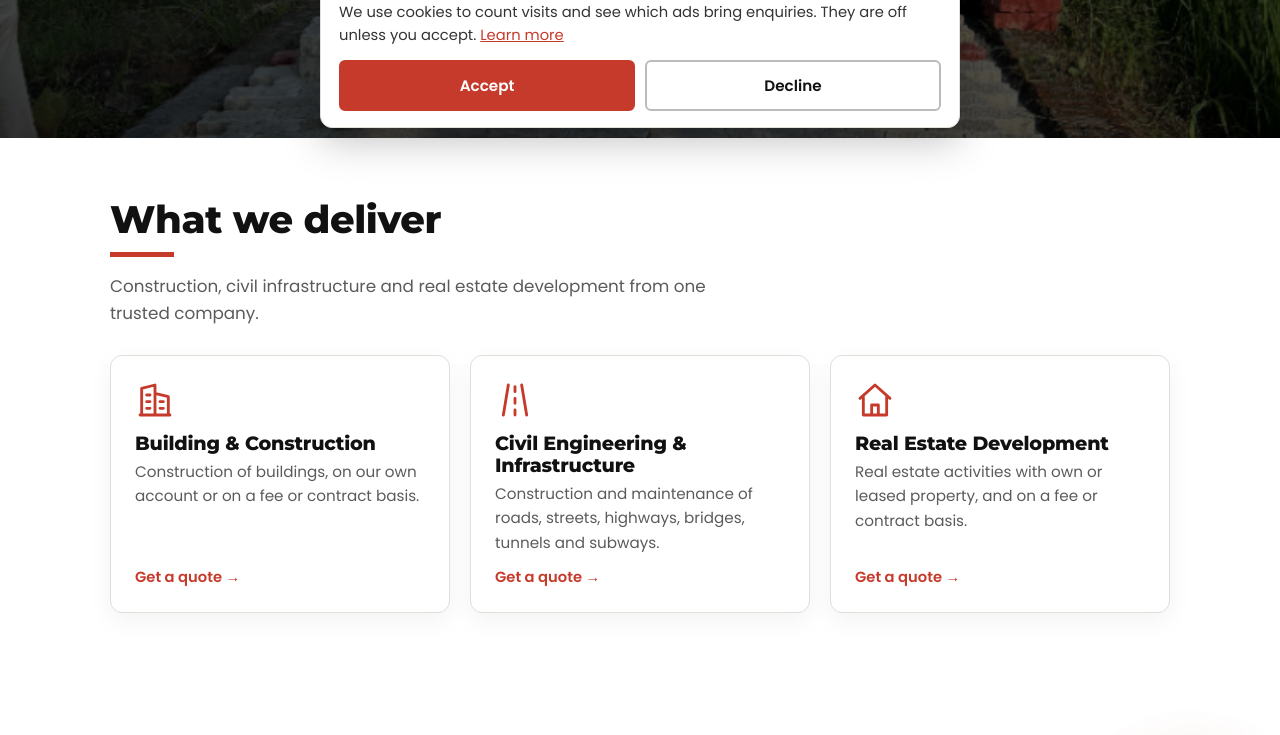
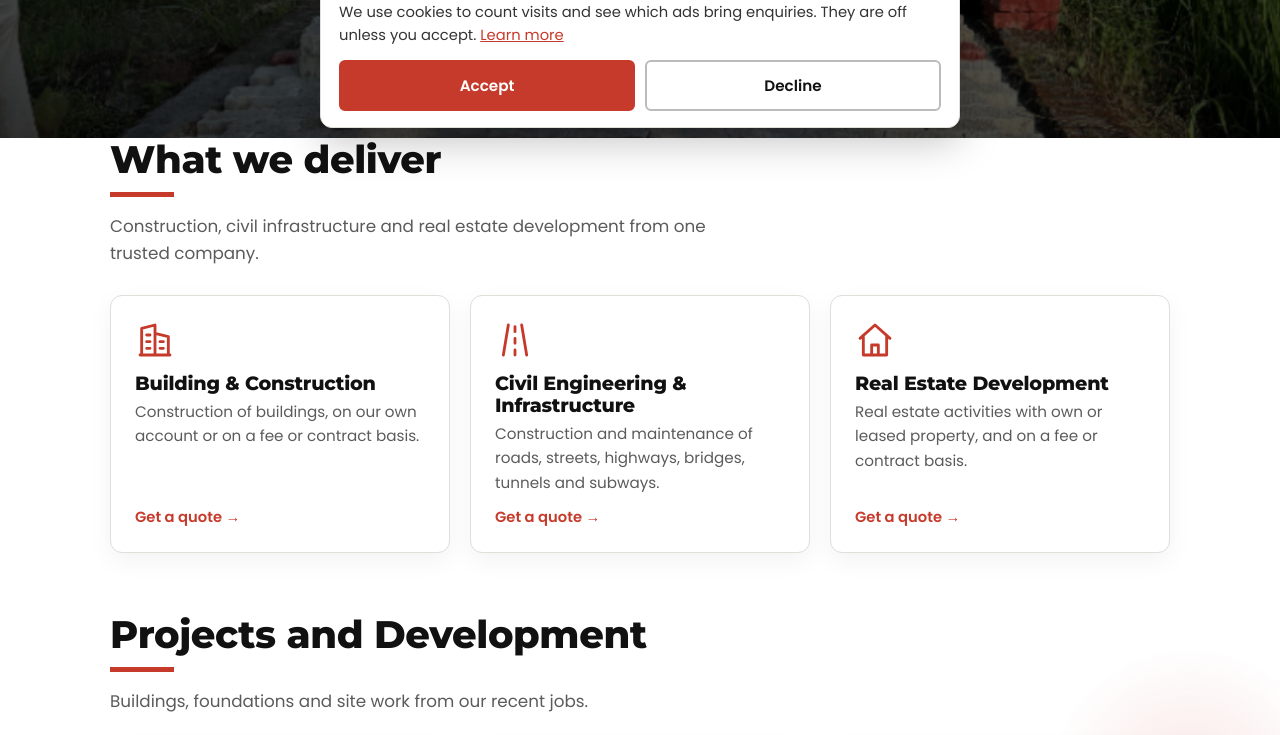
Before and after one commit to Amangitstart/Corewellinfra.in, a React (Vite) app: page / in a window 1280 px wide. Shown: the part 660-1395 px from the top of the page. Built offline with nearby package versions, Linux system fonts and the light colour scheme; no server answers.

Commit message:
Remove redundant section top spacing

```diff
--- a/src/styles/sections.css
+++ b/src/styles/sections.css
@@ -1,6 +1,7 @@
 /* Generic sections, cards, quote layout, slanted edges, scroll reveal */
 /* sections */
 section{padding:60px 0}
+main > section + section:not(.slant-t):not(.slant-b){padding-top:0}
 h2{font-size:clamp(1.7rem,4vw,2.4rem);font-weight:800}
 h2::after{content:"";display:block;width:64px;height:5px;background:var(--red);margin-top:10px}
 .intro{margin-top:16px;max-width:620px;color:var(--grey);font-size:1.05rem}
```
